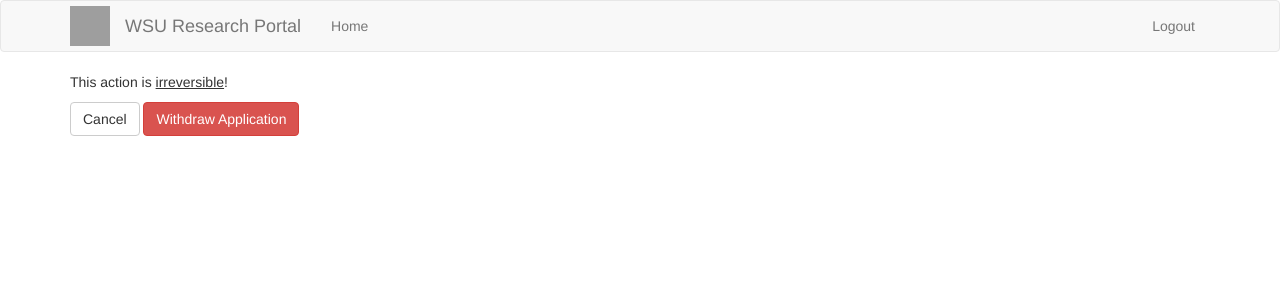
After one commit to AlexanderLarsen343/Academic-Research-Hub, a Python web app: template src/View/templates/Application Pages/application_deletion.html in a window 1280 px wide. The commit adds this page. Shown: the top 300 px of the page. Run offline with Jinja, Linux system fonts and the light colour scheme; the template is opened without the code that fills it, so the values that code supplies are empty; some libraries are stand-ins or nearby versions; grey boxes are pictures that could not be loaded.

Commit message:
Students can now withdraw from positions when their status is "In Review". Also, fixed routing issue for viewing position details. -Alex cuz Calell has double monitor :)

```diff
--- a/src/Controller/position_routes.py
+++ b/src/Controller/position_routes.py
@@ -98,7 +98,7 @@ def positions_by_id_applicants(position_id):
 
     students = [Student.query.filter_by(id=application.student_id).first() for application in position.applications]
 
-    return render_template("applicants.html", students=students, position=position)
+    return render_template("Application Pages/applicants.html", students=students, position=position)
 
 @routes.route("/positions/<position_id>/appilcants/<student_id>")
 def position_applicant_by_id(position_id, student_id):
@@ -131,7 +131,7 @@ def positions_by_id_delete(position_id):
 
     if request.method == "POST":
         flash(f"Research position \"{position.title}\" has been closed.")
-        # position.accepting_applications = False
+        position.accepting_applications = False
 
         for application in position.applications:
             if application.status in ("Pending", "Approved for Interview"):
--- a/src/View/templates/Application Pages/_application.html
+++ b/src/View/templates/Application Pages/_application.html
@@ -2,5 +2,8 @@
     {% with position = applications[application] %}
         {{ position.title }}
         {{ application.status}}
+        {% if application.status == "In Review" %}
+            <a href="{{ url_for('routes.application_deletion', application_id=application.id) }}" class="btn btn-danger text-center">Withdraw</a>
+        {% endif %}
     {% endwith %}
 </div>
--- /dev/null
+++ b/src/View/templates/Application Pages/application_deletion.html
@@ -0,0 +1,16 @@
+{% extends "base.html" %}
+{% block app_content %}
+
+<p>This action is <u>irreversible</u>!</p>
+    <div class="row">
+        <div class="col-md-8 offset-md-2">
+            <form action="" method="post">
+                <div class="form-group">
+                    <input type="button" onclick="window.location='{{url_for('routes.my_applications')}}'" class="btn btn-default" value="Cancel">
+                    <input type="submit" class="btn btn-danger" value="Withdraw Application">
+                </div>
+            </form>
+        </div>
+    </div>
+
+{% endblock %}
```
Also changed, not shown: src/Controller/routes.py (+11 -0 lines), app.db.
